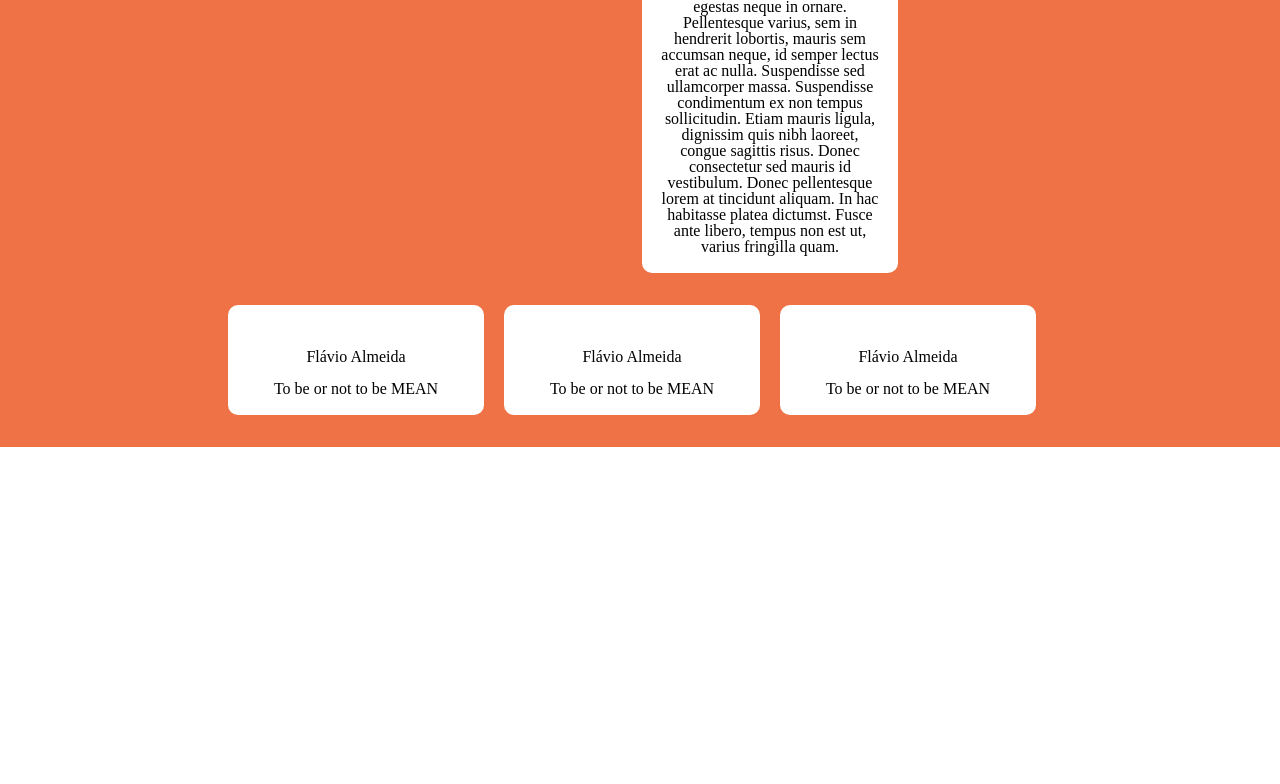
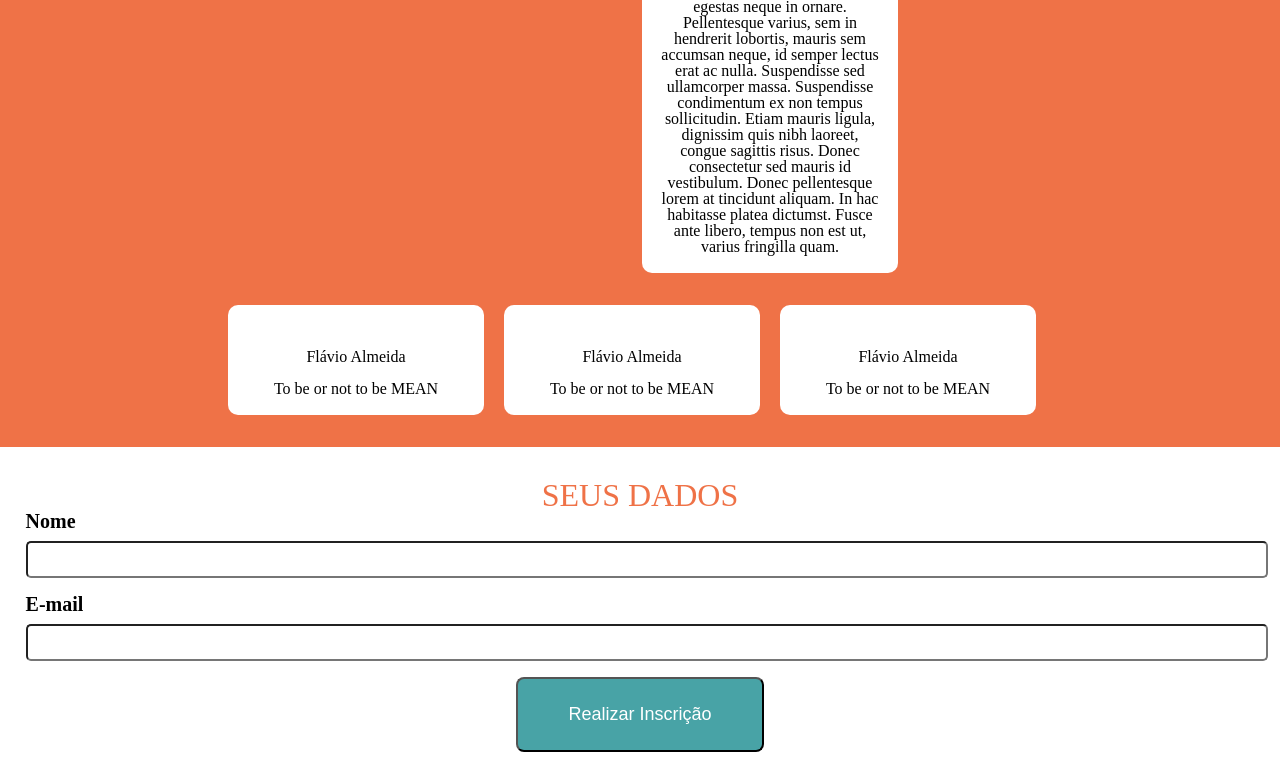
Before and after one commit to AlNuN/aluraconf, a plain HTML site: page index.html in a window 1280 px wide. Shown: the part 1112-1896 px from the top of the page. Before the commit the page ends 1559 px from the top, so only its background shows below. Drawn offline with Linux system fonts and the light colour scheme.

Commit message:
add form Form to make subscription at the event

```diff
--- /dev/null
+++ b/css/form.css
@@ -0,0 +1,15 @@
+.panel-form {
+  margin-top: 32px;
+  margin-bottom: 32px;
+}
+
+.panel-form .title {
+  color: var(--orange);
+  font-size: 32px;
+  text-align: center;
+  text-transform: uppercase;
+}
+
+.button-place {
+  text-align: center;
+}
--- a/css/header.css
+++ b/css/header.css
@@ -52,16 +52,6 @@
   margin-top: 8px;
 }
 
-.header .jumbotron .button {
-  display: inline-block;
-  color: white;
-  text-decoration: none;
-  font-size: 18px;
-  padding: 25px 50px;
-  background-color: var(--button-bg);
-  border-radius: 8px;
-}
-
 .header .jumbotron .panel-subscribe {
   margin-top: 28px;
 }
--- a/css/main.css
+++ b/css/main.css
@@ -3,6 +3,7 @@
   --grey: rgba(0,0,0,0.1);
   --limegreen: #64ff64;
   --button-bg: #48a3a6;
+  --orange: #ef7247;
 }
 
 .flex-center {
@@ -15,3 +16,32 @@
   width: 96%;
   margin: 0 auto;
 }
+
+.button {
+  display: inline-block;
+  color: white;
+  text-decoration: none;
+  font-size: 18px;
+  padding: 25px 50px;
+  background-color: var(--button-bg);
+  border-radius: 8px;
+}
+
+.field {
+  margin-bottom: 16px;
+}
+
+.field label {
+  display: block;
+  font-size: 20px;
+  margin-bottom: 10px;
+  font-weight: bold;
+}
+
+.field .field-input {
+  width: 100%;
+  display: block;
+  font-size: 20px;
+  padding: 5px;
+  border-radius: 5px;
+}
--- a/css/speakers.css
+++ b/css/speakers.css
@@ -1,5 +1,5 @@
 .panel-speakers {
-  background-color: #ef7247;
+  background-color: var(--orange);
   margin-top: 20px;
 }
 
--- a/index.html
+++ b/index.html
@@ -9,6 +9,7 @@
   <link rel="stylesheet" href="css/header.css">
   <link rel="stylesheet" href="css/about.css">
   <link rel="stylesheet" href="css/speakers.css">
+  <link rel="stylesheet" href="css/form.css">
 </head>
 <body>
   <div class="content">
@@ -136,6 +137,26 @@
         </ul>
       </div>
     </section>
+
+    <section class="panel panel-form">
+      <div class="container">
+        <h2 class="title">SEUS DADOS</h2>
+
+        <form>
+          <div class="field">
+            <label for="nome">Nome</label>
+            <input type="text" id="nome" name="nome" class="field-input">
+          </div>
+          <div class="field">
+            <label for="email">E-mail</label>
+            <input type="email" id="email" name="email" class="field-input">
+          </div>
+          <div class="button-place">
+            <button class="button data-button">Realizar Inscrição</button>
+          </div>
+        </form>
+      </div>
+    </section>
   </div>
 </body>
 </html>
```
